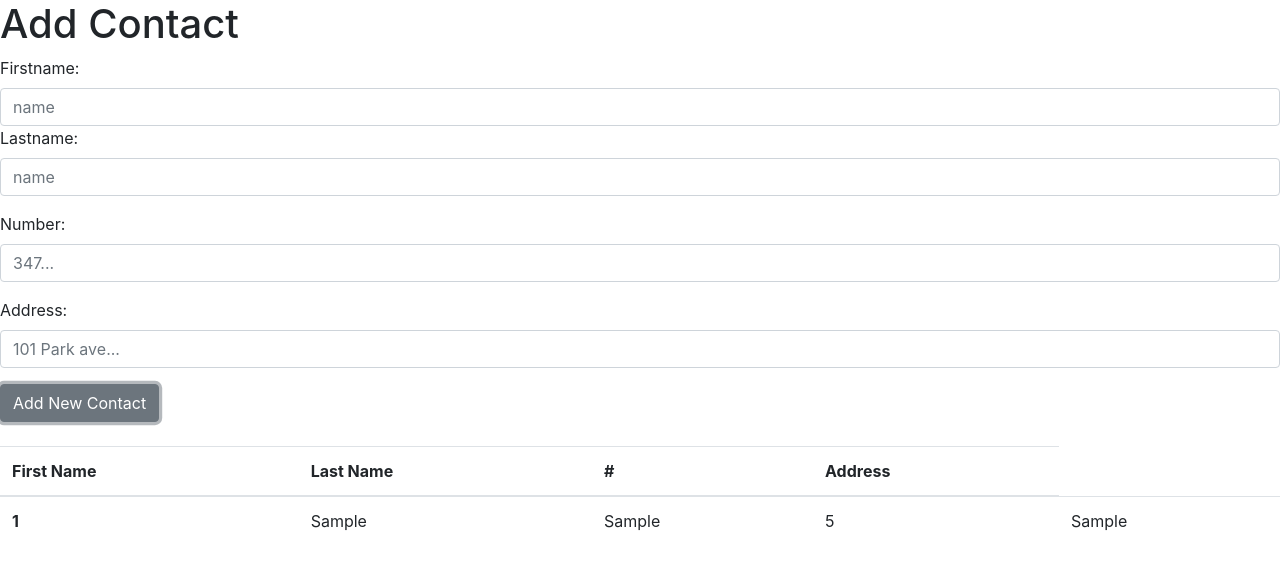
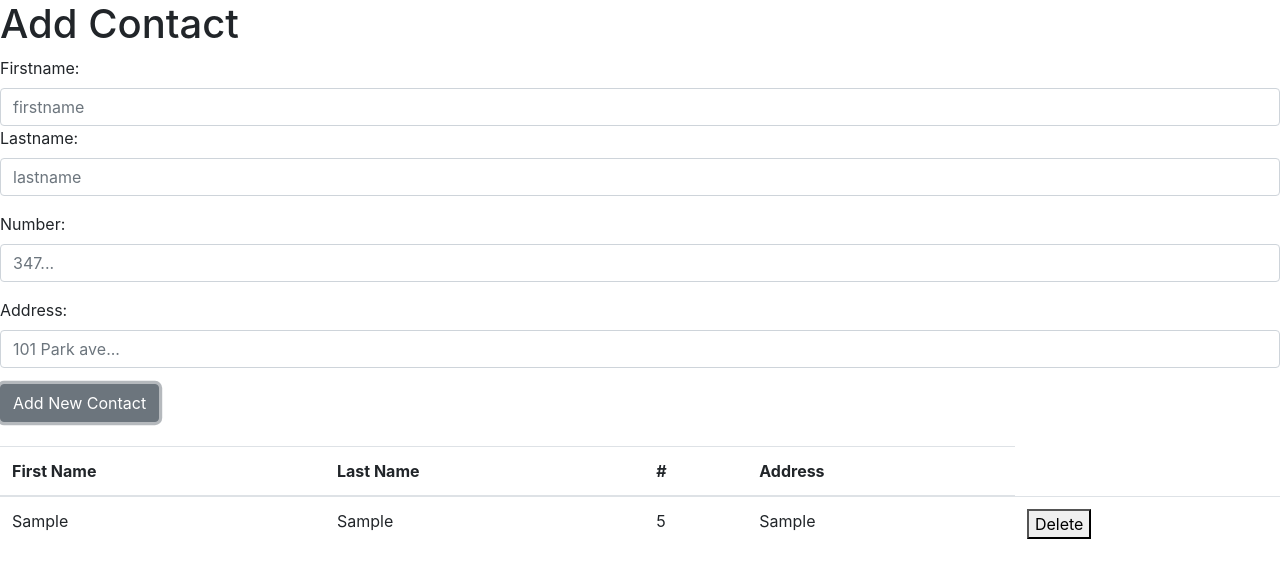
Before and after one commit to SabyGil/addressBook, a React (Create React App) app: page / in a window 1280 px wide. Both pictures are taken after typing "Sample", "Sample", "5", "Sample" into the empty fields and a click on the button "Add New Contact". Shown: the top 578 px of the page. Built offline with nearby package versions, Linux system fonts and the light colour scheme.

Commit message:
addressBook w/o router

```diff
--- a/package.json
+++ b/package.json
@@ -5,6 +5,7 @@
   "dependencies": {
     "bootstrap": "^4.0.0-beta.2",
     "jquery": "^1.9.1",
+    "prop-types": "^15.6.0",
     "react": "^16.2.0",
     "react-dom": "^16.2.0",
     "react-scripts": "1.0.17",
--- a/src/AddContact.js
+++ b/src/AddContact.js
@@ -1,6 +1,7 @@
 import React from "react";
 import AddressBook from './AddressBook';
 import { Button, Form, FormGroup, Label, Input } from 'reactstrap';
+import PropTypes from 'prop-types';
 
 //class based Parent component
 class AddContact extends React.Component {
@@ -14,6 +15,8 @@ class AddContact extends React.Component {
         address:''
       };
       this.handleChange = this.handleChange.bind(this);
+      this.handleDelete = this.handleDelete.bind(this)
+
   }
 
 
@@ -44,31 +47,16 @@ class AddContact extends React.Component {
     });
   }
 
-  // handleUpdate(change){
-  // this.setState({
-  //   tasks: this.state.tasks.map(task => task === change[0] ?
-  //           // transform the one with a matching name
-  //           change[1]  :
-  //           // otherwise return original task
-  //           task
-  //         )
-  //   })
-  // }
+  handleDelete(e){
+   this.setState({
+     contacts: this.state.contacts.filter( (contact) => contact !== e)
+   })
+ }
 
-// We are rendering the AddressBook Child Component
 
   render(){
-
-    // let filteredContacts = this.state.contacts.filter((contact) => {
-    //     return contact.firstName.indexOf(this.state.contacts) !== -1;
-    //   }
-    // );
-    // let contacts = this.state.contacts.map((contact, index) => {
-    //   return <AddressBook key={index} contact={contact}/>
-    // });
     let contacts = this.state.contacts;
 
-// debugger
     return (
       <div>
       <h1>Add Contact</h1>
@@ -78,8 +66,7 @@ class AddContact extends React.Component {
            <Input
               name="firstName"
               type="text"
-              ref="firstName"
-              placeholder="name"
+              placeholder="firstname"
               value= {this.state.firstName}
               onChange={ this.handleChange }
           />
@@ -87,8 +74,7 @@ class AddContact extends React.Component {
           <Input
              name="lastName"
              type="text"
-             ref="lastName"
-             placeholder="name"
+             placeholder="lastname"
              value= {this.state.lastName}
              onChange={ this.handleChange }
          />
@@ -118,15 +104,20 @@ class AddContact extends React.Component {
          <Button className="Button" type="submit">Add New Contact</Button>
         </Form>
         <br />
-
         {contacts.map((contact, index) => {
-          return <AddressBook key={index} contact={contact}/>
+          return <AddressBook key={index} contact={contact} del={this.handleDelete}/>
         })}
-
 
       </div>
     );
   }
 }
 
+AddContact.propTypes = {
+  firstName: PropTypes.string.isRequired,
+  lastName: PropTypes.string.isRequired,
+  number: PropTypes.number.isRequired,
+  address: PropTypes.string.isRequired
+}
+
 export default AddContact;
--- a/src/AddressBook.js
+++ b/src/AddressBook.js
@@ -1,14 +1,16 @@
 import React from 'react';
 import { Table } from 'reactstrap';
 
-const AddressBook = ({contact}) => {
-  // console.log('this is the props from the parent', property)
-    //debugger
+class AddressBook extends React.Component {
+  handleDeleteClick(e){
+    this.props.del(this.props.contact)
+  }
+  render(){
     return (
       <Table>
         <thead>
           <tr>
-          <th>First Name</th>
+            <th>First Name</th>
             <th>Last Name</th>
             <th>#</th>
             <th>Address</th>
@@ -16,15 +18,16 @@ const AddressBook = ({contact}) => {
         </thead>
         <tbody>
           <tr>
-            <th scope="row">1</th>
-            <td>{contact.firstName}</td>
-            <td>{contact.lastName}</td>
-            <td>{contact.number}</td>
-            <td>{contact.address}</td>
+            <td>{this.props.contact.firstName}</td>
+            <td>{this.props.contact.lastName}</td>
+            <td>{this.props.contact.number}</td>
+            <td>{this.props.contact.address}</td>
+            <td><button onClick={ (event) => this.handleDeleteClick(event) }>Delete</button></td>
           </tr>
         </tbody>
       </Table>
     );
+  }
 }
 
 export default AddressBook;
```
